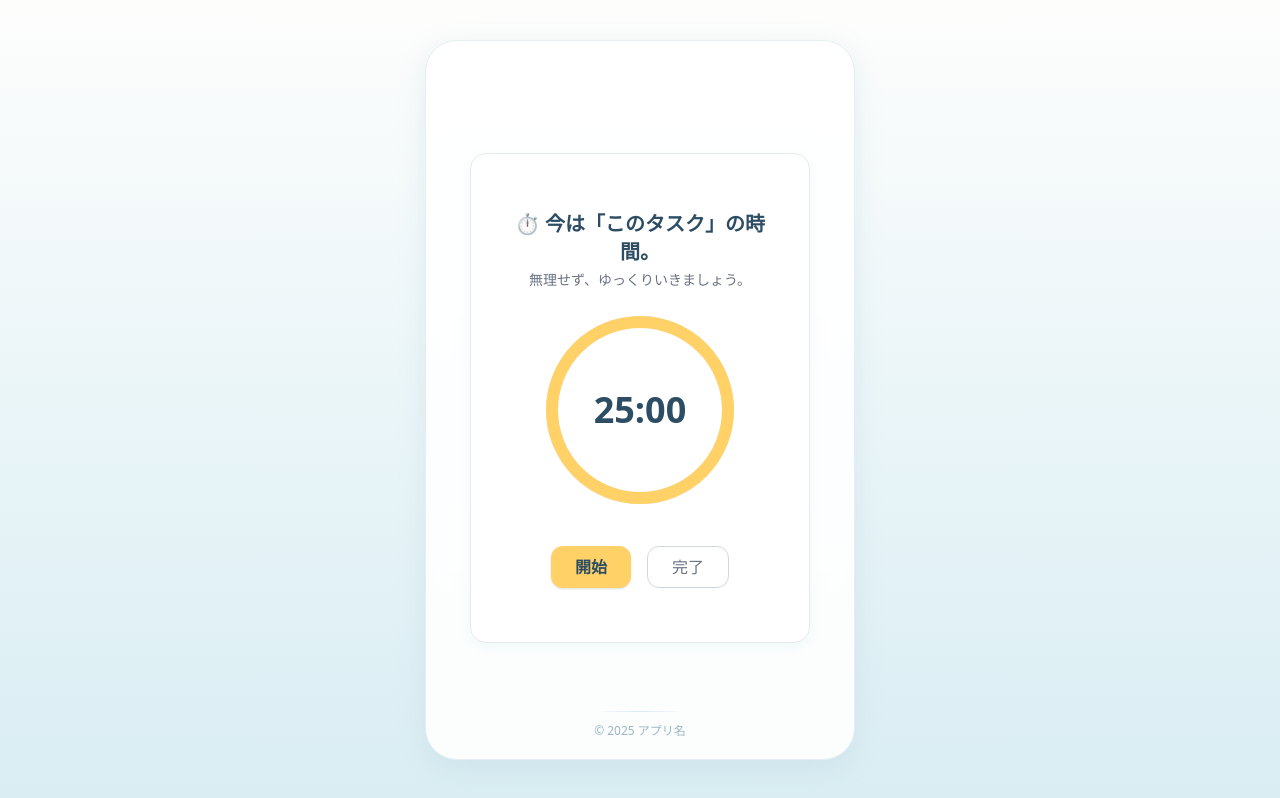
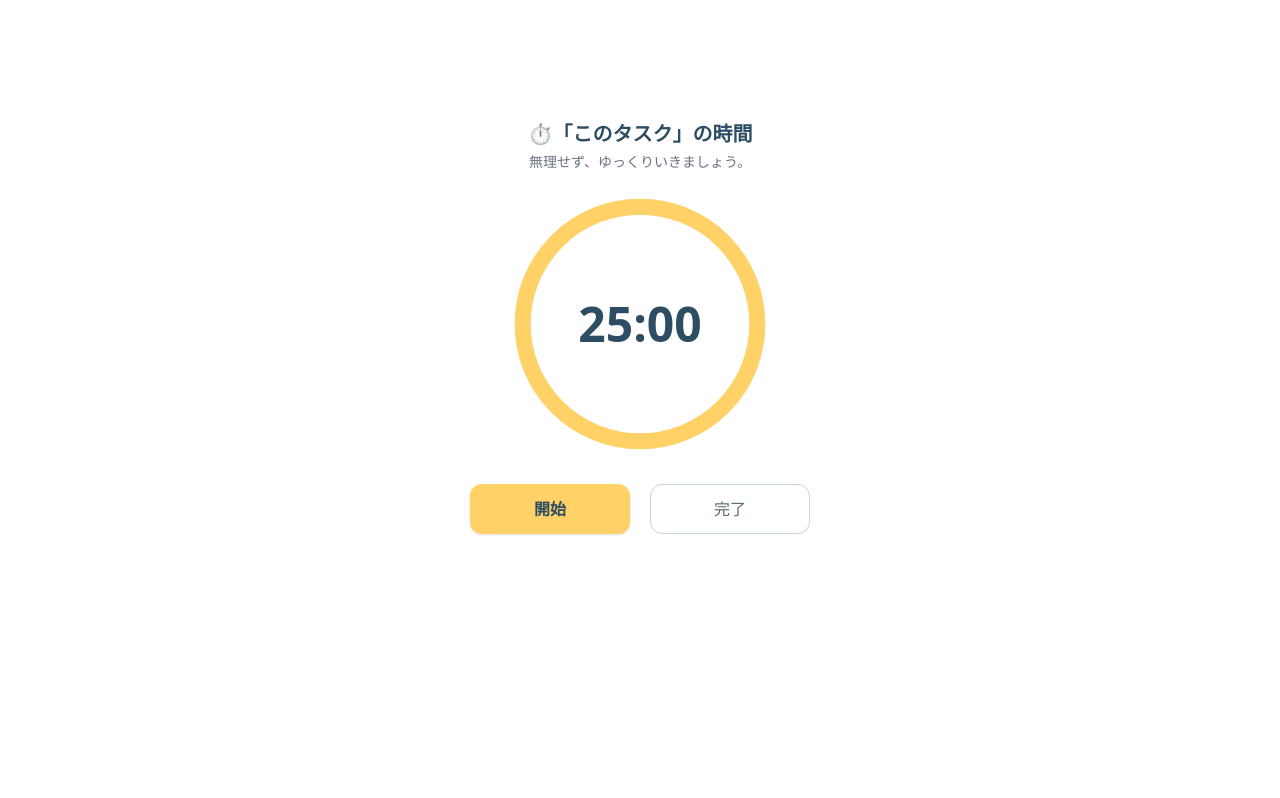
Before and after one commit to ms-engineer-bc25-05/team-a-final-project, a Next.js app in the folder frontend/: page /tasks/1/timer in a window 1280 px wide. Built offline with nearby package versions, Linux system fonts and the light colour scheme.

Commit message:
feat(ui): 各画面のレイアウトとアニメーションを調整

```diff
--- a/frontend/src/app/page.tsx
+++ b/frontend/src/app/page.tsx
@@ -6,8 +6,7 @@ import Link from "next/link";
 /**
  * NOTE:
  * トップページ（未ログイン時の入口）
- * - FocusMe のコンセプトを伝える軽やかな構成。
- * - 背景は朝の光のような柔らかい水色グラデーション。
+ * - コンセプトを伝える軽やかな構成。
  */
 export default function HomePage() {
   return (
@@ -23,7 +22,7 @@ export default function HomePage() {
         transition={{ duration: 0.8 }}
         className="text-3xl font-bold text-[#2C4D63] mb-3 tracking-wide"
       >
-        アプリ名
+        Motibo
       </motion.h1>
 
       {/* キャッチコピー */}
@@ -33,7 +32,7 @@ export default function HomePage() {
         transition={{ delay: 0.3, duration: 0.8 }}
         className="text-[#6B94A3] text-sm mb-10"
       >
-        🌿 今日も少し前に進もう
+        🌿 ちょうどいい時に、ちょうどいい提案を
       </motion.p>
 
       {/* ボタン２つ */}
@@ -62,7 +61,7 @@ export default function HomePage() {
 
       {/* フッター */}
       <footer className="mt-16 text-xs text-[#9AB6C3]">
-        © 2025 アプリ名
+        © 2025 Motibo
       </footer>
     </div>
   );
--- a/frontend/src/app/rest-check/page.tsx
+++ b/frontend/src/app/rest-check/page.tsx
@@ -26,24 +26,24 @@ export default function RestCheckPage() {
   const handleContinue = () => router.push("/suggestions");
 
   return (
-    <AuthLayout title="">
+    <AuthLayout title="" showCard={false} whiteBg>
       <motion.div
         initial={{ opacity: 0, y: 15 }}
         animate={{ opacity: 1, y: 0 }}
         transition={{ duration: 0.5 }}
         // NOTE: スマホでは中央よりやや上に配置し、自然な視線位置に調整
-        className="flex flex-col items-center text-center px-6 pt-16 pb-16 md:pt-24 md:pb-20"
+        className="flex flex-col items-center text-center px-6 pt-16 pb-10"
       >
         <h1 className="text-2xl font-semibold mb-10 text-gray-800">
           今日は休みますか？
         </h1>
 
-        <div className="flex flex-col gap-4 w-full max-w-xs mt-4">
+        <div className="flex flex-col gap-4 w-full max-w-[280px] mt-6">
           {/* NOTE: メインボタン（休む） */}
           <motion.button
             whileTap={{ scale: 0.97 }}
             onClick={handleRest}
-            className="w-full bg-[#B7D7E8] text-[#2F4F4F] font-semibold py-3 rounded-2xl shadow-sm hover:bg-[#9CC9E2] transition"
+            className="w-40 bg-[#B9DDEE] hover:bg-[#A5CBE1] text-[#2C4D63] font-semibold py-3 rounded-2xl shadow-sm transition mx-auto"
           >
             休む
           </motion.button>
@@ -52,7 +52,7 @@ export default function RestCheckPage() {
           <motion.button
             whileTap={{ scale: 0.97 }}
             onClick={handleContinue}
-            className="w-full bg-white text-gray-700 py-3 rounded-2xl border border-gray-300 shadow-sm hover:bg-gray-50 transition"
+            className="w-40 bg-white text-gray-700 py-3 rounded-2xl border border-gray-300 shadow-sm hover:bg-gray-50 transition mx-auto"
           >
             もう少しだけやる
           </motion.button>
--- a/frontend/src/app/tasks/[id]/timer/page.tsx
+++ b/frontend/src/app/tasks/[id]/timer/page.tsx
@@ -6,7 +6,7 @@ import AuthLayout from "@/components/auth/AuthLayout";
 
 /**
  * NOTE:
- * タイマー画面（最終版）
+ * タイマー画面
  * - クエリからタスク名・所要時間を取得して動的に表示
  * - 円形プログレスバーで残り時間を可視化
  * - 現時点ではローカル制御のみ（API接続は今後実装）
@@ -46,78 +46,128 @@ export default function TimerPage() {
   // TODO: 完了時に /api/tasks/:id/complete へ保存処理を追加予定
   const handleComplete = () => {
     setIsRunning(false);
-    alert("おつかれさま！完了を記録予定です。");
+    alert("おつかれさまです！");
     router.push("/tasks/complete");
   };
 
+//   return (
+//     <AuthLayout showCard={false} showFooter={false} whiteBg>
+//     <div className="flex flex-col items-center justify-center h-[90vh] -mt-8">
+//   {/* タイトル */}
+//   <div className="text-center mt-4">
+//     <p className="text-lg font-semibold text-[#2c4d63] mb-1">
+//       ⏱️「{taskTitle}」の時間
+//     </p>
+//     <p className="text-sm text-gray-500">無理せず、ゆっくりいきましょう。</p>
+//   </div>
+
+//   {/* タイマー */}
+//   <div className="relative w-64 h-64 mt-6 mb-12">
+//     <svg className="w-full h-full" viewBox="0 0 192 192">
+//       <circle cx="96" cy="96" r="88" stroke="#e6edf1" strokeWidth="12" fill="none" />
+//       <circle
+//         cx="96"
+//         cy="96"
+//         r="88"
+//         stroke="#FFD166"
+//         strokeWidth="12"
+//         fill="none"
+//         strokeDasharray={`${2 * Math.PI * 88}`}
+//         strokeDashoffset={`${(2 * Math.PI * 88 * (100 - progress)) / 100}`}
+//         strokeLinecap="round"
+//         className="transition-all duration-500 ease-linear"
+//         transform="rotate(-90 96 96)"
+//       />
+//     </svg>
+//     <div className="absolute inset-0 flex items-center justify-center">
+//       <p className="text-5xl font-bold text-[#2C4D63]">{formatTime(secondsLeft)}</p>
+//     </div>
+//   </div>
+
+//   {/* ボタン */}
+//   <div className="flex gap-4 mb-12">
+//     {!isRunning ? (
+//       <button
+//         onClick={() => setIsRunning(true)}
+//         className="bg-[#FFD166] hover:bg-[#F4C14B] text-[#2C4D63] font-semibold py-3 px-8 rounded-xl shadow-sm transition"
+//       >
+//         開始
+//       </button>
+//     ) : (
+//       <button
+//         onClick={() => setIsRunning(false)}
+//         className="bg-[#B9DDEE] hover:bg-[#A5CBE1] text-[#2C4D63] font-semibold py-3 px-8 rounded-xl shadow-sm transition"
+//       >
+//         一時停止
+//       </button>
+//     )}
+//     <button
+//       onClick={handleComplete}
+//       className="border border-gray-300 text-gray-500 font-medium py-3 px-8 rounded-xl hover:bg-gray-100 transition"
+//     >
+//       完了
+//     </button>
+//   </div>
+// </div>
+//     </AuthLayout>
+//   );
+// }
+
+
   return (
-    <AuthLayout title="">
-      <div className="flex flex-col items-center justify-between h-[440px] py-8">
-        {/* NOTE: 上部タイトル */}
-        <div className="text-center">
-          <p className="text-xl text-[#2c4d63] font-semibold mb-1">
-            ⏱️ 今は「{taskTitle}」の時間。
+    <AuthLayout showCard={false} showFooter={false} whiteBg>
+      <div className="flex flex-col items-center justify-start h-[85vh] -mt-4 pt-[10vh]">
+        {/* タイトル */}
+        <div className="text-center mt-2">
+          <p className="text-xl font-semibold text-[#2c4d63] mb-1">
+            ⏱️「{taskTitle}」の時間
           </p>
-          <p className="text-gray-500 text-sm">無理せず、ゆっくりいきましょう。</p>
+          <p className="text-sm text-gray-500">無理せず、ゆっくりいきましょう。</p>
         </div>
 
-        {/* NOTE: 円形プログレスタイマー */}
-        <div className="relative w-48 h-48 my-6">
+        {/* タイマー */}
+        <div className="relative w-64 h-64 mt-6 mb-8">
           <svg className="w-full h-full" viewBox="0 0 192 192">
-            {/* 背景円 */}
+            <circle cx="96" cy="96" r="88" stroke="#E6EDF1" strokeWidth="12" fill="none" />
             <circle
               cx="96"
               cy="96"
               r="88"
-              stroke="#e6edf1"
-              strokeWidth="12"
-              fill="none"
-            />
-            {/* 進捗円 */}
-            <circle
-              cx="96"
-              cy="96"
-              r="88"
-              stroke="#ffd166"
+              stroke="#FFD166"
               strokeWidth="12"
               fill="none"
               strokeDasharray={`${2 * Math.PI * 88}`}
               strokeDashoffset={`${(2 * Math.PI * 88 * (100 - progress)) / 100}`}
               strokeLinecap="round"
               className="transition-all duration-500 ease-linear"
-              transform="rotate(-90 96 96)" // ← 始点を上から右上に移動して自然な円に
+              transform="rotate(-90 96 96)"
             />
           </svg>
-
-          {/* 残り時間 */}
           <div className="absolute inset-0 flex items-center justify-center">
-            <p className="text-4xl font-bold text-[#2c4d63]">
-              {formatTime(secondsLeft)}
-            </p>
+            <p className="text-5xl font-bold text-[#2C4D63]">{formatTime(secondsLeft)}</p>
           </div>
         </div>
 
-        {/* NOTE: ボタン群 */}
-        <div className="flex gap-4 mt-4">
+        {/* ボタン */}
+        <div className="flex gap-5 mb-8">
           {!isRunning ? (
             <button
               onClick={() => setIsRunning(true)}
-              className="bg-[#ffd166] hover:bg-[#f4c14b] text-[#2c4d63] font-semibold py-2 px-6 rounded-xl shadow-sm transition"
+              className="w-40 bg-[#FFD166] hover:bg-[#F4C14B] text-[#2C4D63] font-semibold py-3 rounded-xl shadow-sm transition"
             >
               開始
             </button>
           ) : (
             <button
               onClick={() => setIsRunning(false)}
-              className="bg-[#b9ddee] hover:bg-[#a5cbe1] text-[#2c4d63] font-semibold py-2 px-6 rounded-xl shadow-sm transition"
+              className="w-40 bg-[#B9DDEE] hover:bg-[#A5CBE1] text-[#2C4D63] font-semibold py-3 rounded-xl shadow-sm transition"
             >
               一時停止
             </button>
           )}
-
           <button
             onClick={handleComplete}
-            className="border border-gray-300 text-gray-500 font-medium py-2 px-6 rounded-xl hover:bg-gray-100 transition"
+            className="w-40 border border-[#C8D3D8] text-[#5A6A71] font-medium py-3 rounded-xl hover:bg-gray-50 active:bg-gray-100 transition"
           >
             完了
           </button>
--- a/frontend/src/components/auth/AuthLayout.tsx
+++ b/frontend/src/components/auth/AuthLayout.tsx
@@ -1,6 +1,8 @@
 "use client";
 
 import { motion } from "framer-motion";
+import FooterNav from "@/components/common/FooterNav";
+
 
 /**
  * AuthLayout
@@ -9,25 +11,32 @@ import { motion } from "framer-motion";
  * - 認証系画面の共通レイアウト。
  * - 柔らかい水色グラデーションを背景に採用。
  * - showCard が false の場合、白いカードを描画しない（moodページなどで使用）
+ * - showFooter が true の場合、固定フッターを表示。
  */
 export default function AuthLayout({
   title,
   children,
   showHeader = true,
-  showCard = true, // ← ここでデフォルトtrueに
+  showCard = true, // ← デフォルトtrueに
+  showFooter = false, // ← デフォルトfalseに
+  whiteBg = false,
 }: {
   title?: string;
   children: React.ReactNode;
   showHeader?: boolean;
   showCard?: boolean;
+  showFooter?: boolean;
+  whiteBg?: boolean;
 }) {
 
   return (
     <div
-      className="flex justify-center items-center min-h-[100dvh]
-                 bg-gradient-to-b from-[#FDFDFC] via-[#EAF5F8] to-[#D9EDF3]
-                 px-safe py-safe"
+      className={`flex justify-center items-center min-h-[100dvh] px-safe py-safe
+        ${whiteBg
+          ? "bg-white" // 完全白
+          : "bg-gradient-to-b from-[#FDFDFC] via-[#EAF5F8] to-[#D9EDF3]"}`}
     >
+       {/* メイン */}
       <motion.main
         initial={{ opacity: 0, y: 25 }}
         animate={{ opacity: 1, y: 0 }}
@@ -40,20 +49,14 @@ export default function AuthLayout({
 
       >
         {/* ヘッダー */}
-        {showHeader && (
+        {showHeader && title && (
           <motion.header
             initial={{ opacity: 0, y: -10 }}
             animate={{ opacity: 1, y: 0 }}
             transition={{ duration: 0.8, ease: "easeOut" }}
             className="w-full text-center pt-20 pb-6"
           >
-            {title && (
-              <>
-                <h1 className="text-[1.9rem] font-bold text-[#2C4D63] tracking-wide">
-                  {title}
-                </h1>
-              </>
-            )}
+           <h1 className="text-[1.9rem] font-bold text-[#2C4D63] tracking-wide">{title}</h1>
           </motion.header>
         )}
 
@@ -70,16 +73,18 @@ export default function AuthLayout({
             {children}
           </motion.div>
         ) : (
-            <>{children}</> // ← 直接描画（フラット構造）
+            <>{children}</>
           )}
-        </div>
+         </div>
+        </motion.main>
 
         {/* フッター */}
-        <footer className="pb-[calc(env(safe-area-inset-bottom)+20px)] text-center text-xs text-[#9AB6C3] relative mt-4">
-          <div className="absolute top-0 left-0 w-full h-[1px] bg-gradient-to-r from-transparent via-[#BFDCE5] to-transparent opacity-60"></div>
-          <p className="mt-3">© 2025 アプリ名</p>
-        </footer>
-      </motion.main>
+        {/* ✅ フッター（絶対固定） */}
+       {showFooter && (
+         <div className="fixed bottom-0 left-0 right-0 z-50">
+        <FooterNav />
+        </div>
+        )}
     </div>
   );
 }
```
Also changed, not shown: frontend/src/app/onboarding/survey/page.tsx (+85 -127 lines).
